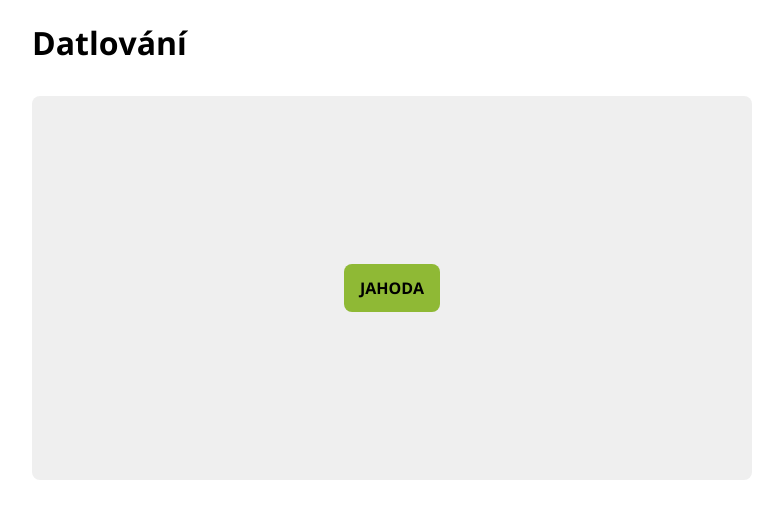
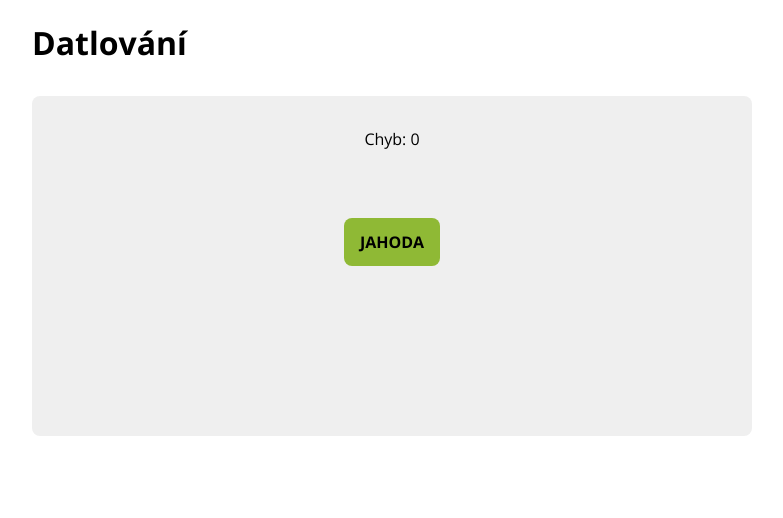
Before and after one commit to stitaks/datluj.cz, a React app: page / in a window 1280 px wide. Shown: the top 518 px of the page, without its empty margins (248-1031 px from the left). Built offline with nearby package versions, Linux system fonts and the light colour scheme.

Commit message:
Přidání pole pro chyby

```diff
--- a/src/components/Stage/index.jsx
+++ b/src/components/Stage/index.jsx
@@ -7,7 +7,10 @@ const Stage = () => {
 
   return (
     <div className="stage">
-      {words.map((word) => <Wordbox word={word} key={word} />)}
+      <div className="stage__mistakes">Chyb: 0</div>
+      <div className="stage__words">
+        {words.map((word) => <Wordbox word={word} key={word} />)}
+      </div>
     </div>
   );
 };
--- a/src/components/Stage/style.css
+++ b/src/components/Stage/style.css
@@ -1,12 +1,19 @@
 .stage {
-  position: relative;
+  height: 340px;
+  padding: 32px;
+  margin: 32px auto;
+  background-color: #efefef;
+  border-radius: 8px;
+}
+
+.stage__mistakes {
+  text-align: center;
+  margin-bottom: 64px;
+}
+
+.stage__words {
   display: flex;
   justify-content: center;
   flex-wrap: wrap;
   align-items: center;
-  height: 384px;
-  padding: 16px;
-  margin: 32px auto;
-  background-color: #efefef;
-  border-radius: 8px;
 }
```
